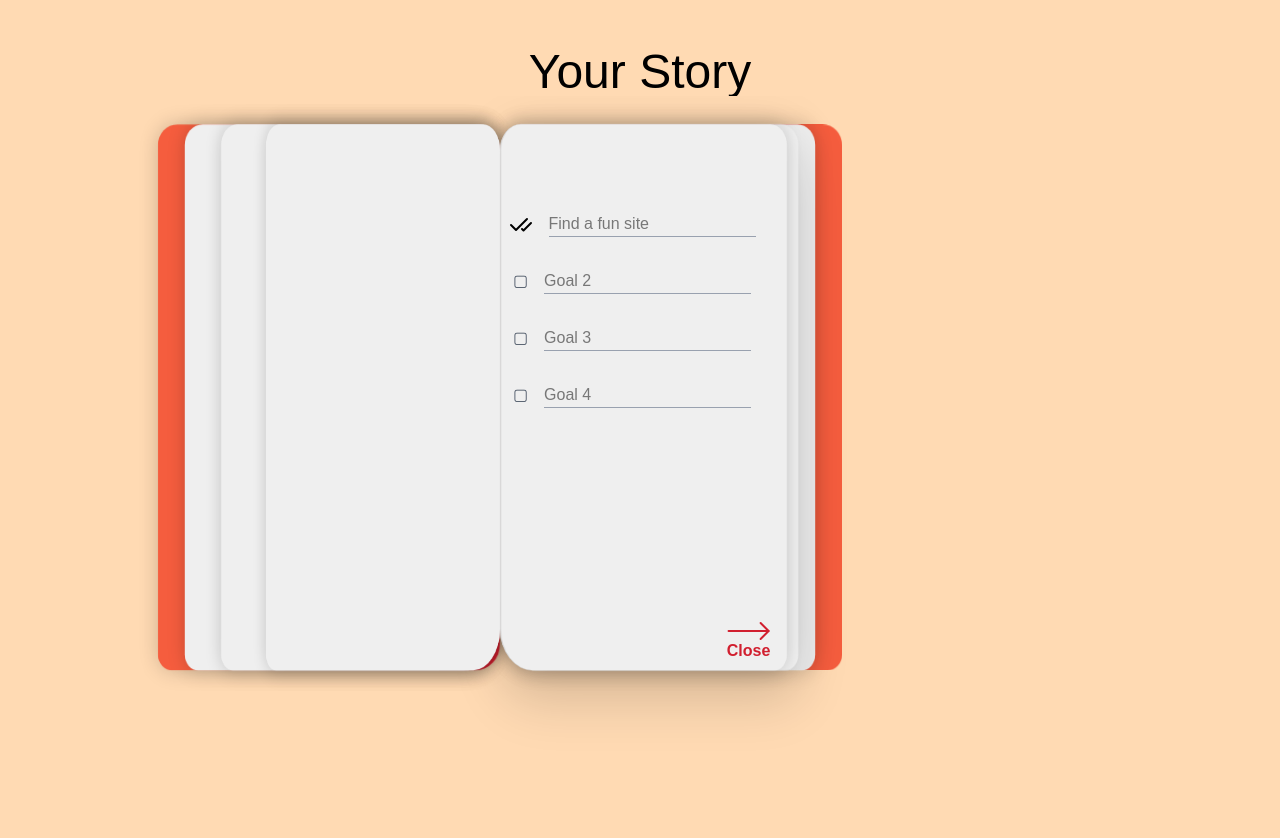
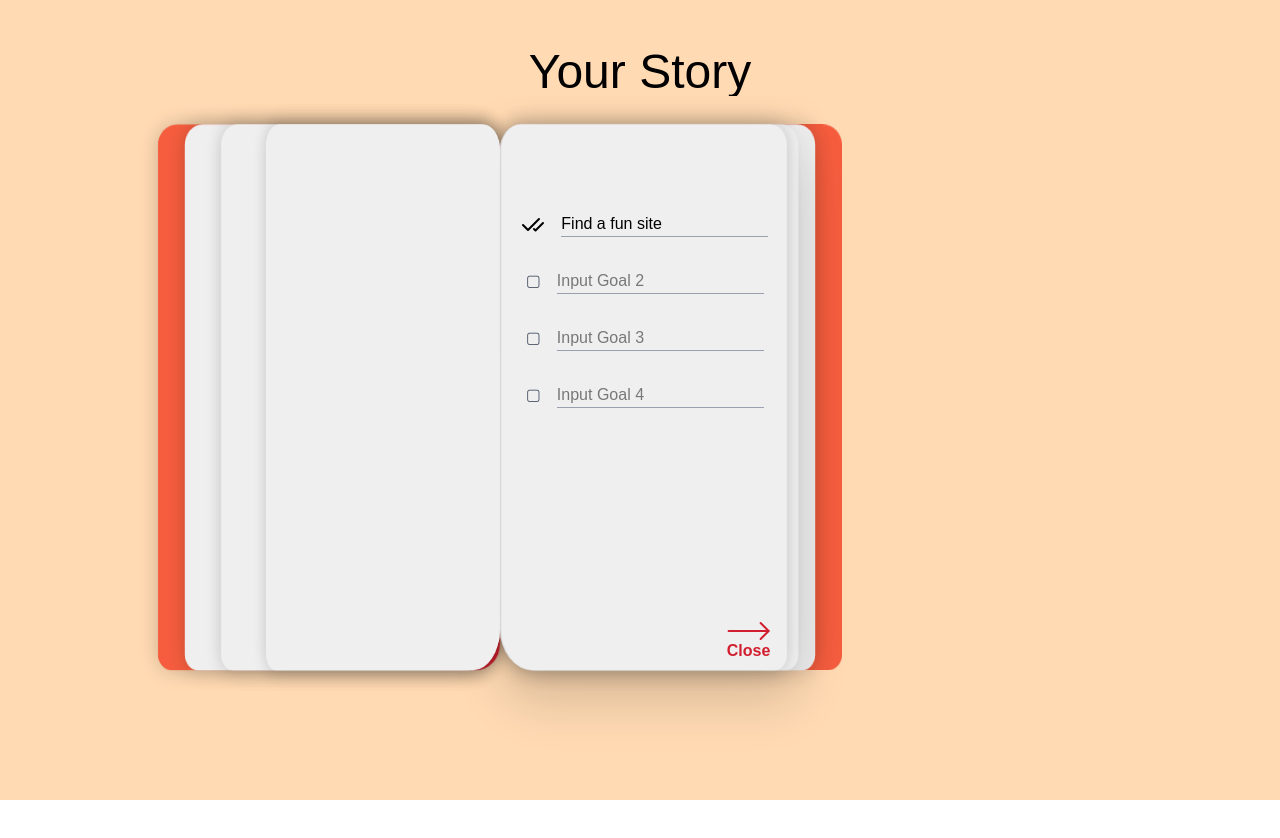
Before and after one commit to virtu-ally/virtually-fe, a React (Vite) app: page / in a window 1280 px wide. Both pictures are taken after a click on the button "Open". Shown: the top 838 px of the page. After the commit the page ends 800 px from the top, so only its background shows below. Built offline with nearby package versions, Linux system fonts and the light colour scheme; a web font is replaced by a local one.

Commit message:
styles and deploy fix

```diff
--- a/src/App.css
+++ b/src/App.css
@@ -14,6 +14,9 @@
   0% {
     opacity: 0%;
   }
+  50% {
+    opacity: 0%;
+  }
   100% {
     opacity: 100%;
   }
--- a/src/index.css
+++ b/src/index.css
@@ -1,6 +1,5 @@
 @import url("https://fonts.googleapis.com/css2?family=Kameron:wght@400;700&display=swap");
 @import "tailwindcss";
-/* @import "tailwindcss/preflight"; */
 
 #root {
   --primary-color-peach: #ffdab3;
@@ -13,6 +12,7 @@
   background-color: #ffdab3;
   font-family: var(--font-kameron);
   height: 100%;
+  overflow: hidden;
 }
 
 html,
--- a/src/pages/Dashboard/index.css
+++ b/src/pages/Dashboard/index.css
@@ -45,7 +45,7 @@
   transform-style: preserve-3d;
   backface-visibility: visible;
   z-index: 1;
-  transform: translateY(0%);
+  transform: translateY(2%);
   transition: transform ease-in-out 1s;
 }
 
@@ -261,7 +261,7 @@
 }
 
 .inputContainer {
-  animation: fade 2s ease-in-out;
+  animation: fade 2s 1 ease-in-out;
 }
 .input {
   @apply border-b border-gray-400 focus:outline-none focus:border-[var(--primary-color-orange)] m-4;
--- a/src/pages/Dashboard/index.tsx
+++ b/src/pages/Dashboard/index.tsx
@@ -14,14 +14,15 @@ const Dashboard = () => {
       </div>
       <div className="flex flex-col text-center">
         {isBookOpen && (
-          <div className="relative top-[100px] z-[2] h-[0]">
+          <div className="relative top-[100px] z-[2] h-[0] left-[0.8rem]">
             <div className="inputContainer">
               <CheckCheck className="inline-flex align-middle" />
               <input
                 type="text"
                 id="task1"
-                className="input"
+                className="input text-black"
                 placeholder="Find a fun site"
+                value="Find a fun site"
                 disabled
               />
             </div>
@@ -31,7 +32,7 @@ const Dashboard = () => {
                 type="text"
                 id="task2"
                 className="input"
-                placeholder="Goal 2"
+                placeholder="Input Goal 2"
               />
             </div>
             <div className="inputContainer">
@@ -40,7 +41,7 @@ const Dashboard = () => {
                 type="text"
                 id="task3"
                 className="input"
-                placeholder="Goal 3"
+                placeholder="Input Goal 3"
               />
             </div>
             <div className="inputContainer">
@@ -49,7 +50,7 @@ const Dashboard = () => {
                 type="text"
                 id="task4"
                 className="input"
-                placeholder="Goal 4"
+                placeholder="Input Goal 4"
               />
             </div>
           </div>
--- a/vite.config.js
+++ b/vite.config.js
@@ -4,6 +4,5 @@ import tailwindcss from "@tailwindcss/vite";
 
 // https://vite.dev/config/
 export default defineConfig({
-  base: "/vitrtually-fe/",
   plugins: [react(), tailwindcss()],
 });
```
